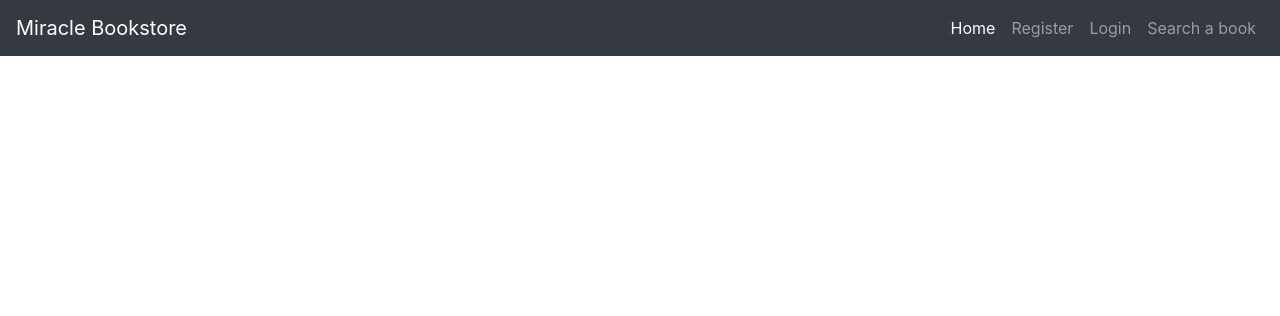
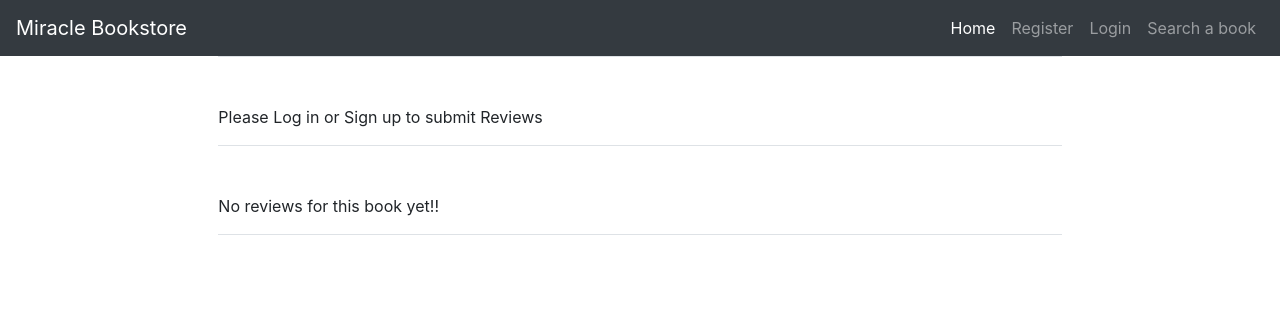
Before and after one commit to HashirGJ8842/BookReview, a Flask app: template templates/book.html in a window 1280 px wide. Shown: the top 316 px of the page. Run offline with Flask 2, Linux system fonts and the light colour scheme; the template is opened without the code that fills it, so the values that code supplies are empty; some libraries are stand-ins or nearby versions.

Commit message:
Added Reviews

```diff
--- a/main.py
+++ b/main.py
@@ -74,12 +74,15 @@ def search():
 
 @app.route('/<isbn>', methods=['POST', 'GET'])
 def book(isbn):
+    if request.method == "POST":
+        db.execute('INSERT INTO reviews (review, username, book_isbn) VALUES (:review, :username, :book_isbn)', {'review': request.form.get('review'), 'username': session['username'], 'book_isbn': isbn})
+    reviews = db.execute('SELECT * FROM reviews WHERE book_isbn=:isbn', {'isbn': isbn}).fetchall()
     res = requests.get("https://www.goodreads.com/book/review_counts.json",
                        params={"key": "FqiaInArQrrxtHZ4djffQ", "isbns": isbn})
     data = res.json()
     data = data['books'][0]
     book = db.execute("SELECT * FROM books WHERE isbn=:isbn", {'isbn': isbn}).fetchone()
-    return render_template('book.html', dic = data, book=book)
+    return render_template('book.html', dic = data, book=book, username=session['username'], reviews=reviews)
 
 
 @app.route('/api', methods=['POST', 'GET'])
--- a/templates/book.html
+++ b/templates/book.html
@@ -5,7 +5,8 @@
         <div class="col-2">
 
         </div>
-    <ul class="col-8">
+    <div class="col-8">
+        <div class="border-bottom">
         {% if book %}
         <h1>{{ book.title }}</h1>
         <p>By {{ book.author }}</p>
@@ -16,5 +17,29 @@
         <p>Average Rating:- {{ dic.average_rating }}</p>
         <p>Total No. of Ratings recieved from GoodReads:- {{ dic.reviews_count }}</p>
         {% endif %}
-    </ul>
+        </div>
+        <div class="border-bottom mt-5">
+    {% if username %}
+        <form method="post" action="">
+            <div>
+                <textarea class="form-control" name="review" placeholder="Leave a Review" rows="10"></textarea>
+            </div>
+            <button style="margin-left: 45%" class="mt-3 btn btn-dark">Submit</button>
+        </form>
+        {% else %}
+        <p>Please Log in or Sign up to submit Reviews</p>
+        {% endif %}
+            </div>
+        <div class="border-bottom mt-5">
+        {% if reviews %}
+        {% for review in reviews %}
+        <h3 class="border-bottom"> Review by {{ review.username }} </h3>
+        <p class="mt-2">{{ review.review }}</p>
+            {% endfor %}
+            {% else %}
+            <p>No reviews for this book yet!!</p>
+            {% endif %}
+            </div>
+    </div>
+    </div>
 {% endblock %}
```
Also changed, not shown: 2 other files.
